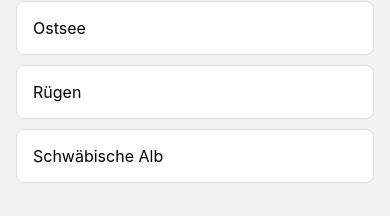
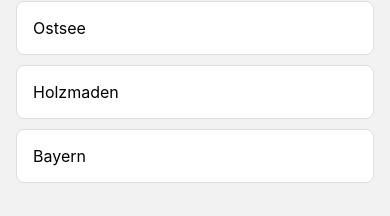
Before and after one commit to DieUlrike/fossidex, a React Native app: screen /RegionList in a window 390 px wide. Shown: the part 176-392 px from the top of the page. Built offline with nearby package versions, Linux system fonts and the light colour scheme.

Commit message:
feat(expedition): read fossils and locations for region detail from regions.json

```diff
--- a/src/data/regions.json
+++ b/src/data/regions.json
@@ -2,16 +2,26 @@
   {
     "id": "ostsee",
     "name": "Ostsee",
-    "fossils": ["Bernstein", "Seeigel", "Donnerkeil"]
+    "fossils": ["Bernstein", "Seeigel", "Donnerkeil"],
+    "locations": [
+      { "id": "timmendorf", "name": "Timmendorfer Strand" },
+      { "id": "kuehlungsborn", "name": "Kühlungsborn" }
+    ]
   },
   {
-    "id": "ruegen",
-    "name": "Rügen",
-    "fossils": ["Ammonit", "Seeigel"]
+    "id": "holzmaden",
+    "name": "Holzmaden",
+    "fossils": ["Ammonit", "Belemnit", "Seelilien"],
+    "locations": [
+      { "id": "steinbruch1", "name": "Steinbruch Holzmaden" }
+    ]
   },
   {
-    "id": "alb",
-    "name": "Schwäbische Alb",
-    "fossils": ["Ammonit", "Belemnit", "Muscheln"]
+    "id": "bayern",
+    "name": "Bayern",
+    "fossils": ["Trilobit", "Brachiopode"],
+    "locations": [
+      { "id": "solnhofen", "name": "Solnhofener Plattenkalk" }
+    ]
   }
 ]
--- a/src/screens/expedition/RegionDetail.tsx
+++ b/src/screens/expedition/RegionDetail.tsx
@@ -1,6 +1,6 @@
 import { View, Text, FlatList, Pressable, Alert } from "react-native";
 import type { NativeStackScreenProps } from "@react-navigation/native-stack";
-// Pfad: RegionDetail liegt in src/screens/expedition/, data liegt parallel zu screens/
+// RegionDetail liegt in src/screens/expedition/, data liegt parallel zu screens/
 import regions from "../../data/regions.json";
 
 type ExpeditionStackParamList = {
@@ -13,14 +13,8 @@ type Props = NativeStackScreenProps<ExpeditionStackParamList, "RegionDetail">;
 type Region = {
   id: string;
   name: string;
-  fossils: string[]; // einfache Liste von Namen (Dummy-Phase)
-};
-
-// (optional) Platzhalter: eigene Locations in dieser Region – später aus DB
-const MY_LOCATIONS_BY_REGION: Record<string, { id: string; name: string; visitedAt?: string }[]> = {
-  // Beispiel, falls du schon was sehen willst:
-  ostsee: [{ id: "timmendorf", name: "Timmendorfer Strand", visitedAt: "2025-08-10" }],
-  alb: [{ id: "holzmaden", name: "Steinbruch Holzmaden", visitedAt: "2025-07-28" }],
+  fossils: string[]; // einfache Namen in der Seed-Phase
+  locations?: { id: string; name: string }[];
 };
 
 export default function RegionDetail({ route }: Props) {
@@ -29,7 +23,7 @@ export default function RegionDetail({ route }: Props) {
   // Region aus JSON holen
   const region: Region | undefined = (regions as Region[]).find((r) => r.id === regionId);
   const fossils = region?.fossils ?? [];
-  const myLocations = MY_LOCATIONS_BY_REGION[regionId] ?? [];
+  const locations = region?.locations ?? [];
 
   if (!region) {
     return (
@@ -43,11 +37,14 @@ export default function RegionDetail({ route }: Props) {
 
   return (
     <View style={{ flex: 1, padding: 16, gap: 16 }}>
-      {/* Titel kommt aus dem Header; hier lassen wir nur Inhalte */}
+      {/* Titel steht im Header; hier nur Inhalte */}
 
       {/* Abschnitt: Typische Fossilien */}
       <View>
-        <Text style={{ fontWeight: "600", marginBottom: 8 }}>Typische Fossilien hier</Text>
+        <Text style={{ fontWeight: "600", marginBottom: 8 }}>
+          Typische Fossilien hier
+        </Text>
+
         {fossils.length === 0 ? (
           <Text style={{ color: "#666" }}>Keine Fossilien eingetragen.</Text>
         ) : (
@@ -70,9 +67,9 @@ export default function RegionDetail({ route }: Props) {
               >
                 <Text>{name}</Text>
                 <Pressable
-                  onPress={() => {
-                    Alert.alert("Gefunden!", `${name} erfassen – Dialog kommt als Nächstes`);
-                  }}
+                  onPress={() =>
+                    Alert.alert("Gefunden!", `${name} erfassen – Dialog kommt als Nächstes`)
+                  }
                   style={{
                     paddingHorizontal: 12,
                     paddingVertical: 8,
@@ -89,14 +86,17 @@ export default function RegionDetail({ route }: Props) {
         )}
       </View>
 
-      {/* Abschnitt: Meine Locations */}
+      {/* Abschnitt: Meine Locations aus JSON (Seed) */}
       <View>
-        <Text style={{ fontWeight: "600", marginBottom: 8 }}>Meine Locations in dieser Region</Text>
-        {myLocations.length === 0 ? (
-          <Text style={{ color: "#666" }}>Noch keine Locations angelegt.</Text>
+        <Text style={{ fontWeight: "600", marginBottom: 8 }}>
+          Meine Locations in dieser Region
+        </Text>
+
+        {locations.length === 0 ? (
+          <Text style={{ color: "#666" }}>Noch keine Locations eingetragen.</Text>
         ) : (
           <FlatList
-            data={myLocations}
+            data={locations}
             keyExtractor={(l) => l.id}
             renderItem={({ item }) => (
               <View
@@ -110,13 +110,11 @@ export default function RegionDetail({ route }: Props) {
                 }}
               >
                 <Text style={{ fontSize: 16 }}>{item.name}</Text>
-                {item.visitedAt ? (
-                  <Text style={{ color: "#666" }}>Besucht am {item.visitedAt}</Text>
-                ) : null}
               </View>
             )}
           />
         )}
+
         <Pressable
           onPress={() => Alert.alert("Neue Location", "Formular kommt gleich")}
           style={{
```
